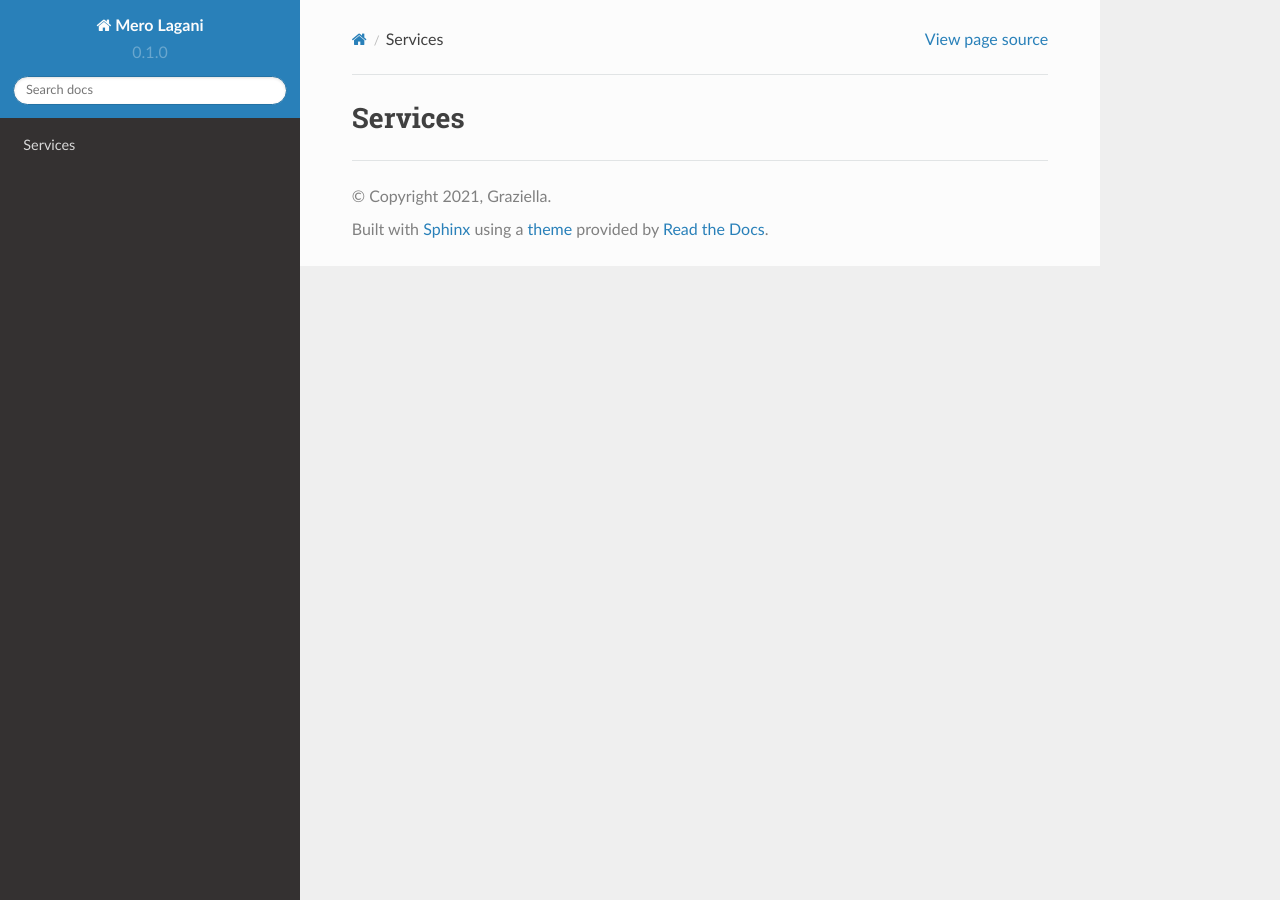
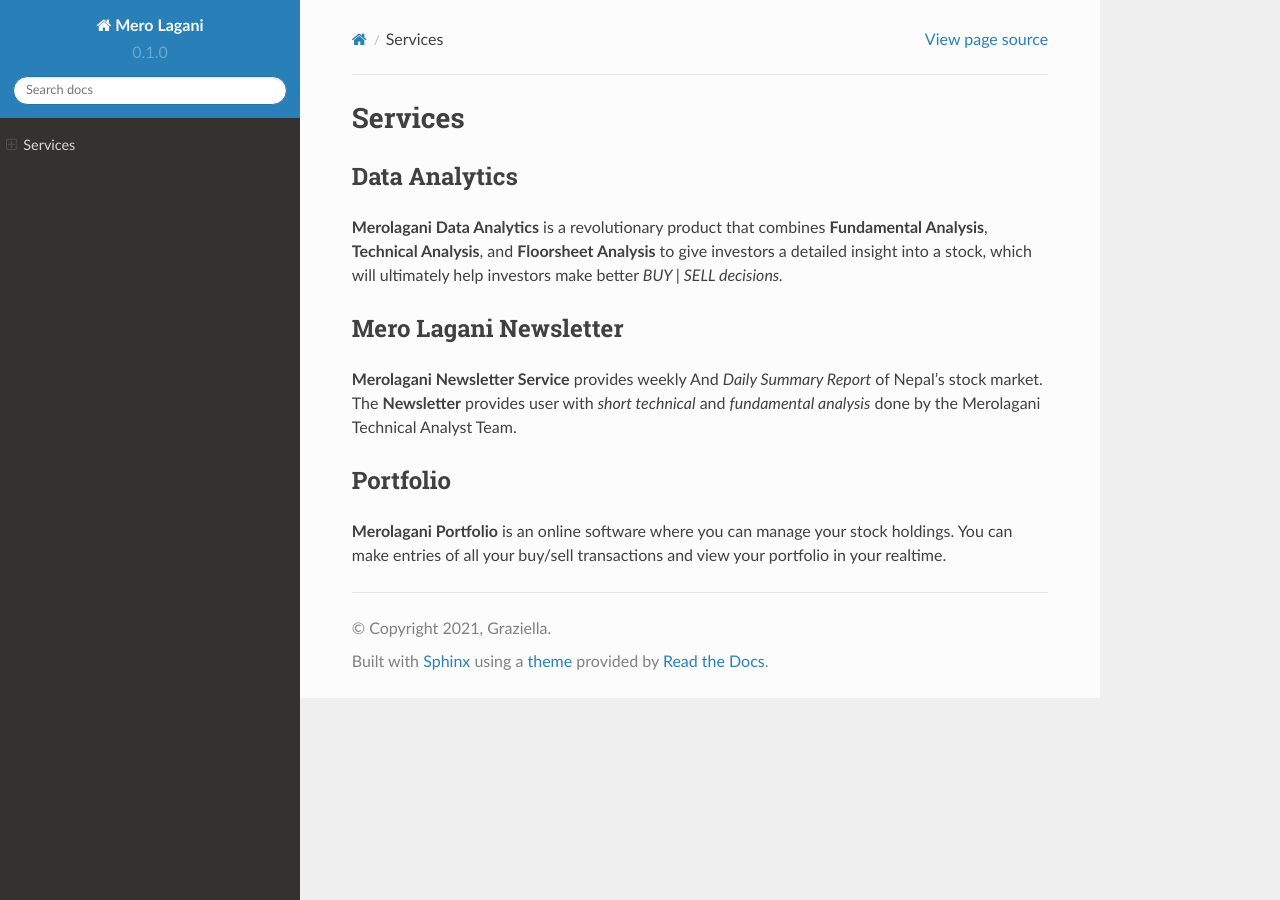
Before and after one commit to Aamosh12/Project, a Sphinx documentation site: the page built from docs/source/services.rst, in a window 1280 px wide. Built offline with Sphinx 7.4.7 and the Read the Docs theme 2.0.0, drawn with Linux system fonts in a browser that asks for light colours.

Commit message:
Added Service Detail in Services.rst

```diff
--- a/docs/source/services.rst
+++ b/docs/source/services.rst
@@ -1,2 +1,21 @@
 Services
 ========
+
+Data Analytics
+--------------
+
+**Merolagani Data Analytics** is a revolutionary product that combines **Fundamental Analysis**, **Technical Analysis**, and **Floorsheet Analysis**
+to give investors a detailed insight into a stock,
+which will ultimately help investors make better *BUY | SELL decisions.*
+
+Mero Lagani Newsletter
+----------------------
+
+**Merolagani Newsletter Service** provides weekly And *Daily Summary Report* of Nepal’s stock market.
+The **Newsletter** provides user with *short technical* and *fundamental analysis* done by the Merolagani Technical Analyst Team.
+
+Portfolio
+---------
+
+**Merolagani Portfolio** is an online software where you can manage your stock holdings.
+You can make entries of all your buy/sell transactions and view your portfolio in your realtime.
```
